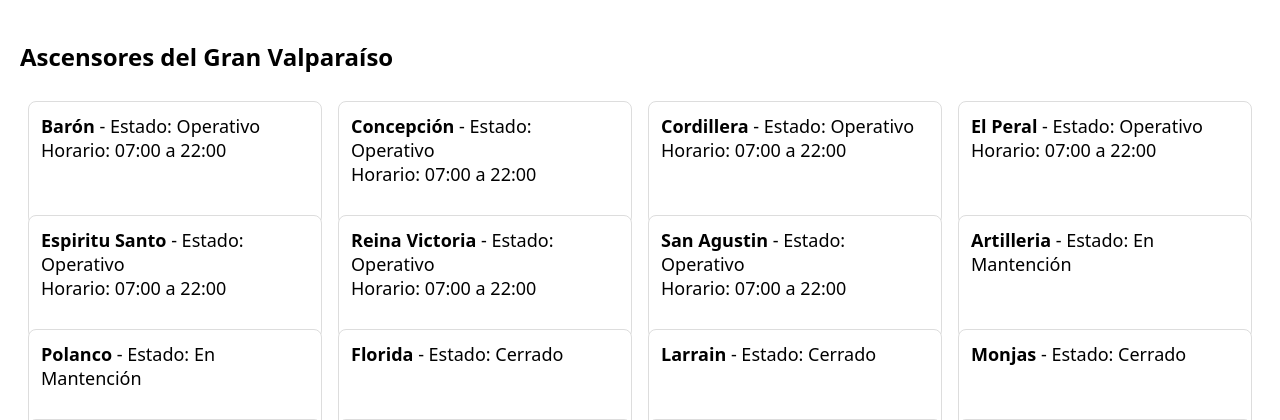
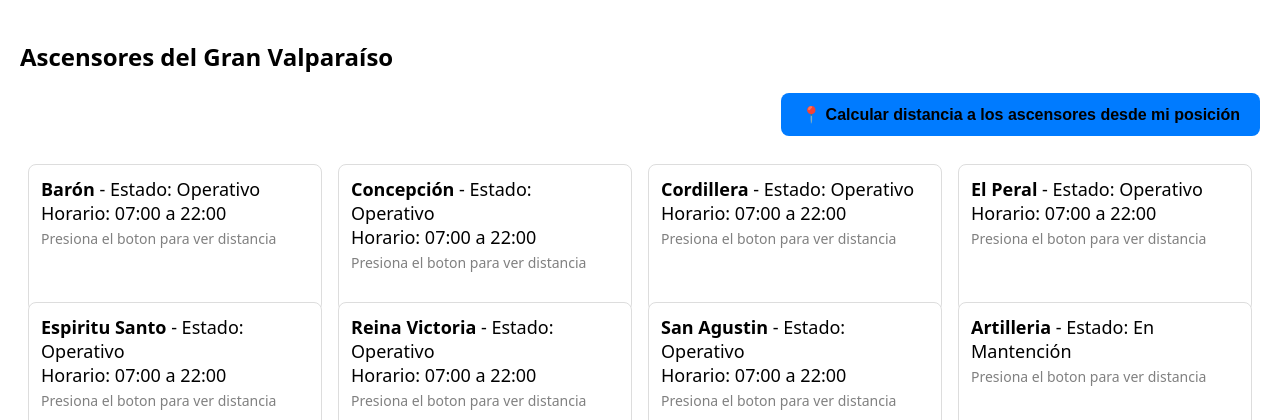
Before and after one commit to Blackzama/proyecto-grupo-15-aplicacion-red-ascensores, a Django app: page / in a window 1280 px wide. Shown: the part 63-483 px from the top of the page. Run offline with Django 5.2, Linux system fonts and the light colour scheme; data comes from the database, SQL or seed files in the repository; some libraries are stand-ins or nearby versions.

Commit message:
Se ve la ubicación de los ascensores

```diff
--- a/ascensores/templates/ascensores/lista.html
+++ b/ascensores/templates/ascensores/lista.html
@@ -4,13 +4,24 @@
 <div style="padding: 20px;">
     <h2>Ascensores del Gran Valparaíso</h2>
 
+    <div style="margin-bottom: 20px; text-align: right;">
+        <button onclick="obtenerUbicacionYCalcular()" style="background-color: #007bff; color: black; font-size: 16px; padding: 12px 20px; border: none; border-radius: 8px; cursor: pointer; font-weight: bold;">
+            📍 Calcular distancia a los ascensores desde mi posición
+        </button>
+    </div>
+
     <ul style="display: flex; flex-wrap: wrap; list-style: none; padding: 0; margin: 0;">
-    {% for ascensor in ascensores %}
+        {% for item in ascensores_js %}
             <li style="width: 25%; box-sizing: border-box; padding: 8px;">
                 <div style="border: 1px solid #ddd; border-radius: 8px; padding: 12px; background-color: #ffffff; height: 100%; font-size: 18px;">
-                <strong>{{ ascensor.nombre }}</strong> - Estado: {{ ascensor.get_estado_display }}
-                {% if ascensor.horario_apertura and ascensor.horario_cierre %}
-                  <br>Horario: {{ ascensor.horario_apertura|time:"H:i" }} a {{ ascensor.horario_cierre|time:"H:i" }}
+                    <strong>{{ item.nombre }}</strong> - Estado: {{ item.estado_texto }}
+                    {% if item.horario %}
+                    <br>Horario: {{ item.horario }}
+                    {% endif %}
+                    {% if item.distancia is not None %}
+                        <br><span style="color: green; font-weight: bold;">Estas a {{ item.distancia }} km</span>
+                    {% else %}
+                        <br><span style="color: gray; font-size: 14px;">Presiona el boton para ver distancia</span>
                     {% endif %}
                 </div>
             </li>
@@ -82,5 +93,26 @@
         const grupo = L.featureGroup(listaMarcadores);
         map.fitBounds(grupo.getBounds().pad(0.1));
     }
+
+    // 7. Mostrar la distancia a los ascensores
+    function obtenerUbicacionYCalcular() {
+        if (navigator.geolocation) {
+            navigator.geolocation.getCurrentPosition(
+                (position) => {
+                    const lat = position.coords.latitude;
+                    const lon = position.coords.longitude;
+                    // Esto recarga la página enviando la ubicación por la URL
+                    window.location.href = `?lat=${lat}&lon=${lon}`;
+                },
+                (error) => {
+                    alert("No pudimos obtener tu ubicación. Asegúrate de dar permisos en el navegador.");
+                    console.error(error);
+                }
+            );
+        } else {
+            alert("Tu navegador no soporta geolocalización.");
+        }
+    }
 </script>
+
 {% endblock %}
--- a/ascensores/views.py
+++ b/ascensores/views.py
@@ -1,12 +1,28 @@
 from django.shortcuts import render
 from .models import Ascensor
+from geopy.distance import geodesic
 
 def lista_ascensores(request):
     ascensores = Ascensor.objects.all()
 
+    # Capturar la ubicacion que manda el navergador por la URL
+    lat_usuario = request.GET.get('lat')
+    lon_usuario = request.GET.get('lon')
+
     # Lista formateada para enviar como JSON limpio a JavaScript
     ascensores_js = []
     for a in ascensores:
+        distancia = None
+
+        if lat_usuario and lon_usuario and a.latitud is not None and a.longitud is not None:
+            try:
+                punto_usuario = (float(lat_usuario), float(lon_usuario))
+                punto_ascensor = (float(a.latitud), float(a.longitud))
+
+                distancia = round(geodesic(punto_usuario, punto_ascensor).kilometers, 2)
+            except (ValueError, TypeError):
+                distancia = None
+
         if a.latitud is not None and a.longitud is not None:
             ascensores_js.append({
                 'nombre': a.nombre,
@@ -14,7 +30,8 @@ def lista_ascensores(request):
                 'estado_texto': a.get_estado_display(),
                 'lat': float(a.latitud),
                 'lng': float(a.longitud),
-                'horario': f"{a.horario_apertura.strftime('%H:%M')} a {a.horario_cierre.strftime('%H:%M')}" if a.horario_apertura and a.horario_cierre else ""
+                'horario': f"{a.horario_apertura.strftime('%H:%M')} a {a.horario_cierre.strftime('%H:%M')}" if a.horario_apertura and a.horario_cierre else "",
+                'distancia': distancia
             })
 
     return render(request, 'ascensores/lista.html', {
```
Lines whose indentation alone changed are shown as unchanged.
